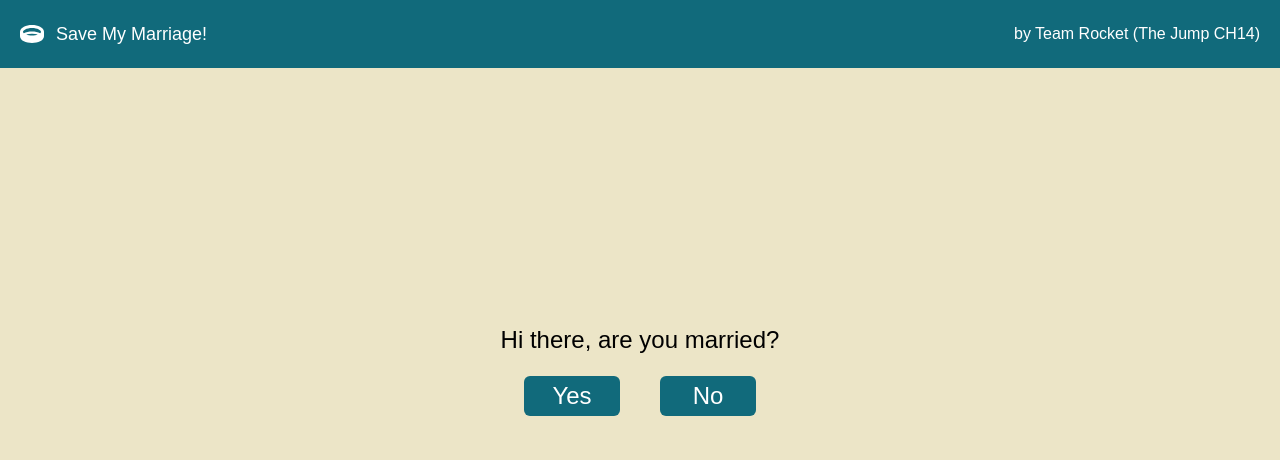
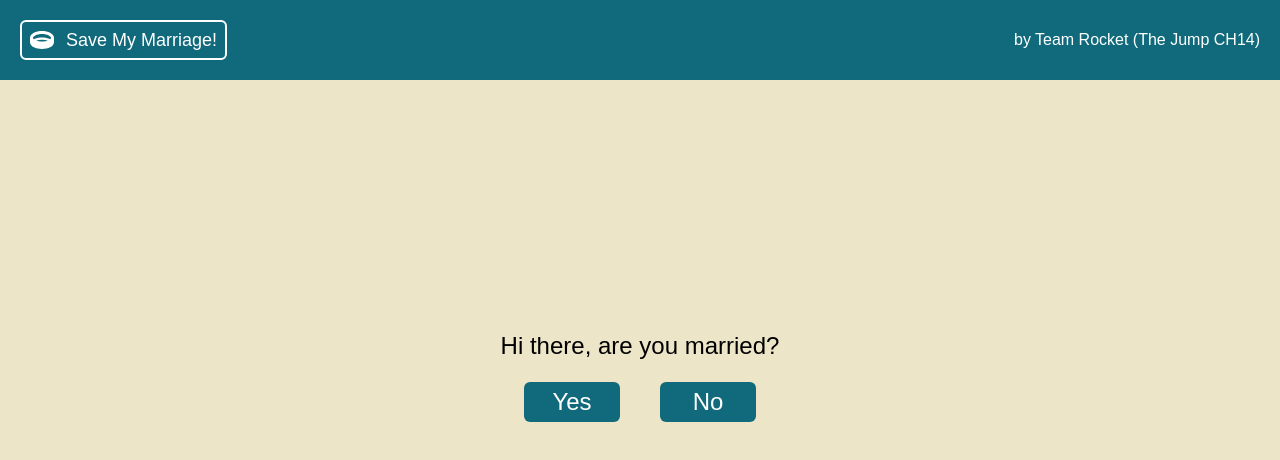
Before and after one commit to shubsmastan/anniversary-reminder, a React (Vite) app: page / in a window 1280 px wide. Shown: the top 460 px of the page. Built offline with nearby package versions, Linux system fonts and the light colour scheme; a web font is replaced by a local one.

Commit message:
added animation and style

```diff
--- a/src/components/Animation.tsx
+++ b/src/components/Animation.tsx
@@ -1,11 +1,11 @@
 const Animation = () => {
   return (
     <>
-      <div className="bg-gray-50 min-h-screen flex items-center justify-center px-16">
+      <div className="bg-transparent z-0 min-h-screen flex items-center justify-center px-16">
         <div className="relative w-full max-w-lg">
-          <div className="absolute top-0 -left-4 w-72 h-72 bg-purple-300 rounded-full mix-blend-multiply filter blur-xl opacity-70 animate-blob"></div>
+          <div className="absolute top-0 -left-4 w-72 h-72 bg-sky-300 rounded-full mix-blend-multiply filter blur-xl opacity-70 animate-blob"></div>
           <div className="absolute top-0 -right-4 w-72 h-72 bg-yellow-300 rounded-full mix-blend-multiply filter blur-xl opacity-70 animate-blob animation-delay-2000"></div>
-          <div className="absolute -bottom-8 left-20 w-72 h-72 bg-pink-300 rounded-full mix-blend-multiply filter blur-xl opacity-70 animate-blob animation-delay-4000"></div>
+          <div className="absolute -bottom-8 left-20 w-72 h-72 bg-teal-300 rounded-full mix-blend-multiply filter blur-xl opacity-70 animate-blob animation-delay-4000"></div>
         </div>
       </div>
     </>
--- a/src/components/Header.tsx
+++ b/src/components/Header.tsx
@@ -1,14 +1,20 @@
 import { FontAwesomeIcon } from "@fortawesome/react-fontawesome";
 import { faRing } from "@fortawesome/free-solid-svg-icons";
-
+import { useDispatch } from "react-redux";
+import { setScreenMode } from "../store/mainSlice";
 const Header = () => {
+  const dispatch = useDispatch();
   return (
     <>
       <header className="flex items-center justify-between gap-3 p-5 bg-[#116A7B] text-white">
-        <div className="flex items-center gap-3">
+        <button
+          className="flex items-center gap-3 border-2 border-white px-2 py-1 rounded-md"
+          onClick={() => {
+            dispatch(setScreenMode(0));
+          }}>
           <FontAwesomeIcon icon={faRing} size="xl" />
           <h1 className="text-lg">Save My Marriage!</h1>
-        </div>
+        </button>
         <div>by Team Rocket (The Jump CH14)</div>
       </header>
     </>
--- a/src/components/Negative.tsx
+++ b/src/components/Negative.tsx
@@ -1,7 +1,11 @@
+import Animation from "./Animation";
 const Negative = () => {
   return (
     <>
-      <div>Negative</div>
+      <div className="text-2xl text-center mt-20 z-10 ">
+        <Animation />
+        Never get married!
+      </div>
     </>
   );
 };
--- a/tailwind.config.js
+++ b/tailwind.config.js
@@ -5,24 +5,25 @@ export default {
   content: ["./index.html", "./src/**/*.{js,ts,jsx,tsx}"],
   theme: {
     extend: {
-      // animation: {
-      //   blob: "blob 7s infinite",
-      // },
-      // keyframes: {
-      //   blob: {
-      //     "0%": {
-      //       transform: "translate(0px, 0px) scale(1)",
-      //     },
-      //     "33%": {
-      //       transform: "translate(30px, -50px) scale(1.1)",
-      //     },
-      //     "66%": {
-      //       transform: "translate(-20px, 20px) scale(0.9)",
-      //     },
-      //     "100%": {
-      //       transform: "translate(0px, 0px) scale(1)",
-      //     },
-      //   },
+      animation: {
+        blob: "blob 7s infinite",
+      },
+      keyframes: {
+        blob: {
+          "0%": {
+            transform: "translate(0px, 0px) scale(1)",
+          },
+          "33%": {
+            transform: "translate(30px, -50px) scale(1.1)",
+          },
+          "66%": {
+            transform: "translate(-20px, 20px) scale(0.9)",
+          },
+          "100%": {
+            transform: "translate(0px, 0px) scale(1)",
+          },
+        },
+      },
       fontFamily: {
         belanosima: ["Belanosima", "sans-serif"],
       },
```
